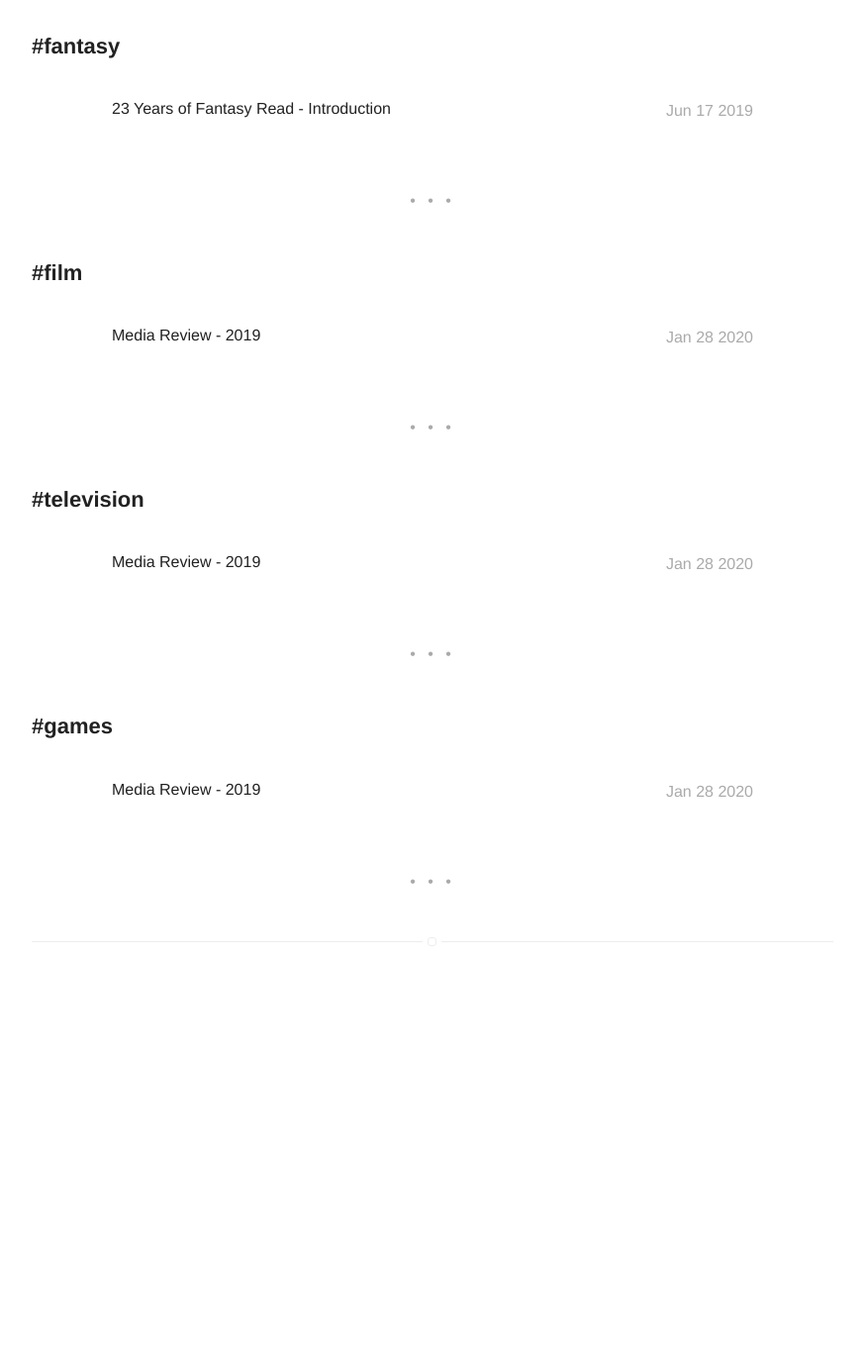
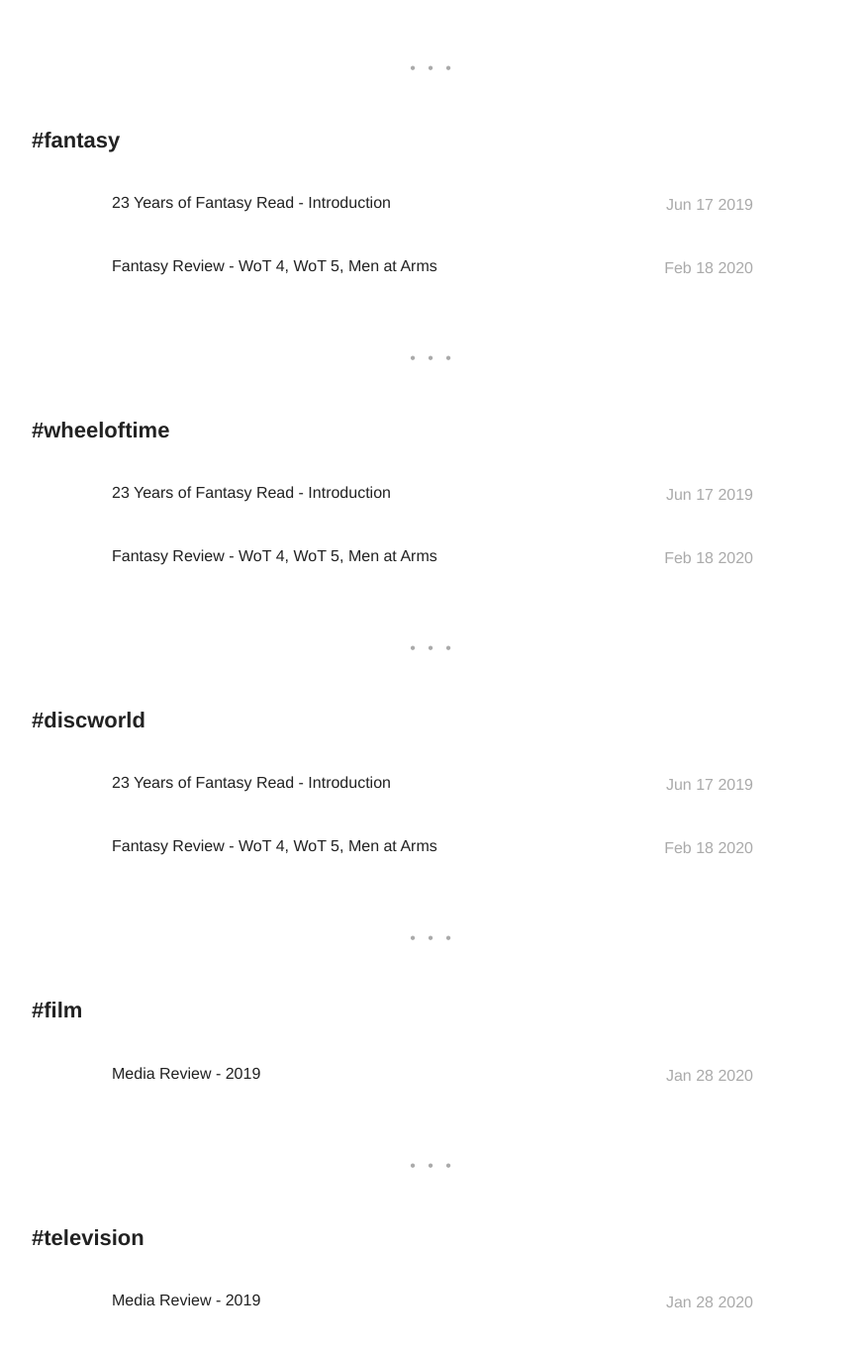
Before and after one commit to ryanwestby/ryanwestby.github.io, a Jekyll site: the page built from tags.html, in a window 1280 px wide and 1400 px high, scrolled down 3419 px. Shown: the top 1360 px of the window at 99% size, without its empty margins (203-1076 px from the left). Built offline with Jekyll 4.4.1, drawn with Linux system fonts in a browser that asks for light colours; before the commit the page ends 4451 px from its top, so only the background shows below that; part of the change alters nothing that is shown; some of the changed text lies outside the part shown.

Commit message:
Add fantasy reviews for WoT4, WoT5, Men at Arms

```diff
--- a/_posts/2019-06-17-23-years-of-fantasy-intro.md
+++ b/_posts/2019-06-17-23-years-of-fantasy-intro.md
@@ -6,6 +6,8 @@ headerImage: false
 tag:
 - books
 - fantasy
+- wheeloftime
+- discworld
 category: blog
 author: ryanwestby
 description: The beginning of my 23 Years of Fantasy Read
--- /dev/null
+++ b/_posts/2020-02-18-fantasy-review-92-93.md
@@ -0,0 +1,143 @@
+---
+title: Fantasy Review - WoT 4, WoT 5, Men at Arms
+layout: post
+date: 2020-02-18 05:00
+headerImage: false
+tag:
+- fantasy
+- books
+- wheeloftime
+- discworld
+category: blog
+author: ryanwestby
+description: A review of Wheel of time Books 4 and 5, as well as Men at Arms by Terry Pratchett
+image: /assets/images/fantasy/shadow_rising.jpg
+---
+
+# Book Four of The Wheel of Time: The Shadow Rising by Robert Jordan (1992)
+
+Spoiler Warning!
+
+## Aiel Waste
+
+Rand and company just sort of mill about at the Stone of Tear for the first third of the book before the crew finally splits out into the world. Rand, Mat, Egwene, and Moraine take a portal out to a new place called Rhuidean, in the Aiel Waste. Neat! Book 3 had a fun introduction to these folk, and so it's nice to get some more of their story. Rand quite literally gets their back story when he passes through some magical glass columns and we get the Visions of Rhuidean sequence:
+
+## Visions of Rhuidean
+
+The purpose of the magical glass columns in Rhuidean seems to be to let an Aiel experience the lives of their ancestors. Overall this is another solid piece from Robert Jordan. The backstory of the Aiel is revealed in such an interesting and engaging way, I really enjoyed this. The glimpse into the futuristic high tech society of the past was unexpected and awesome.
+
+A popular opinion for this series seems to be that it's packed with an almost unnecessary amount of detail. While I generally agree with that sentiment, every once in awhile Jordan will throw these amazing bits of writing at you that make a lot of that detail worth it.
+
+## Mat Power-ups - Thought and Memory
+<img style="float: right;margin-left:20px;max-width:40%;" src="/assets/images/fantasy/shadow_rising.jpg" />
+
+Mat wanders into a random door and meets some unexplained magical folk, who bestow him with some sweet power-ups. Including:
+
+- A magical anti-magic amulet
+- Memories of a bunch of war generals
+- A neat sword spear called an Ashandarei
+- The ability to speak the "Old Tongue"
+
+I'm not sure how I feel about these, they feel a little unearned. But I suppose the plot point falls in line with Mat's luck, and at least Mat will likely end up utilizing them all in a cool way.
+
+## Tanchico, Tarabon - The Black Ajah - Nynaeve, Badass
+
+We get to see another new spot when Nynaeve, Elayne and Thom go searching for Black Ajah and magical artifacts out in a port city called Tanchico. It was nice to see another new area of the world, but the most exciting bit of this plot line was Nynaeve's fight against Moghedien and her realizing that her power level matched that of a Forsaken. I also love that Nynaeve wins this fight by just hitting Moghedien with the sa'angreal.
+
+## The Two Rivers
+
+Perrin heads back home, accompanied by Faile, Loial, and a few Aiel, and together they end up repelling a massive Trolloc army siege. The whole arc is suspenseful and the stakes established are high as Perrin arrives to news of the death of his parents. This arc also includes a bunch of badass moments for each of the characters involved. Loial destroys a portal gate and outruns the Trolloc army with an injured ally on his back. Faile is able to recruit some help and saves the day a la Gandalf at Helm's Deep. And of course Perrin demonstrates his fortitude by leading the defense and then tells off some Whitecloaks that try to arrest him after the fact. Hell yeah.
+
+<img style="float: right;margin-left:20px;max-width:40%;" src="/assets/images/fantasy/choedan_kal.jpg" />
+## The Amyrlin Seat
+
+Some infighting goes on in the Aes Sedai world when a Red Ajah named Elaida takes over the "Amerlyin seat" by overthrowing the current leader, Siuan. I've got to be honest, this White Tower conflict doesn't pique my interest too much. I respect that it adds another layer of intrigue to the world, but personally I'm more invested in the characters that I've already spent the last few books with. Although, Elaida stilling Siuan was pretty metal and offered a good glimpse into that process.
+
+## Asmodean and the Choedan Kal
+
+I have to admit that I lost track of all the Forsaken awhile back. There are a lot of them and they seem to just sort of pop in and out of events and are generally there to give the crew a hard time. Rand gets another cool fight with a Forsaken named Asmodean, but after three books culminating with a Forsaken fight scene, I was growing tired with them. Rand does something a little different with this one though and manages to capture him! This sets up the possibility that Asmodean can mentor Rand. Clever!
+
+The two are also fighting over control of keys to super powerful ancient sa'angreal items, the Choedan Kal, which have some pretty awesome imagery.
+
+## Overall Opinion:
+
+I really enjoyed this entry to the series. I wrote in my opinion of Book 3 that I'm officially along for the ride and Book 4 makes me glad that I stuck it out as a lot happened in this book! Well, a lot happens, and a good portion of them were a little unmemorable, but at least our main cast got some really cool bits. Onto Book 5, The Fires of Heaven!
+
+<br>
+
+# Book Five of The Wheel of Time: The Fires of Heaven by Robert Jordan (1993)
+
+Spoiler Warning!
+
+## Cairhien
+
+<img style="float: left;margin-right:20px;max-width:40%;" src="/assets/images/fantasy/fires_of_heaven_mat.jpg" />
+The first stop after leaving the Aiel Waste is Cairhien, which is under siege from an army of bad Aiel that are known as the Shaido. It's here that we see a good first glimpse into Mat's new powers, when Mat comes up with a grand strategy for the battle pretty effortlessly, presumably with all his newfound War General knowledge.
+
+Mat then tries to create distance between himself and the rest of the crew, but is quickly brought back into the fray by the Ta'veren effect. He even gains his own personal unit to lead gets a major kill in when he takes out the leader of the bad Aiel! This is all pretty awesome, made even better by the name his little crew gives themselves, The Band of the Red Hand.
+
+## Traveling
+
+Rand learns a fast travel trick from Aviendha, this time it's called Traveling. So we had Portal Stones in the early books, then we were introduced to Skimming in the last book, and now we have the quickest and most efficient method in Traveling. The scene that introduces Traveling was also fun as Aviendha and Rand accidentally Travel out to a winter scape and Rand gains yet another girlfriend (I've lost count of these).
+
+<img style="float: right;margin-left:20px;max-width:40%;" src="/assets/images/fantasy/fires_of_heaven.png" />
+## Moraine's Death
+
+This was a powerful event! Moraine goes out in a badass way, and it seems like it's the right point in the story to lose one of her importance. It forces the rest of the crew to step up their game. And I appreciated that Jordan was able to properly convey the weight of the loss.
+
+After Moraine's death, Rand and company dip out to yet another new spot, Caemlyn, where Mat, Aviendha, and Asmodean promptly get killed off also! This makes Rand *very angry*, and he sets off for revenge.
+
+## Nynaeve vs. Moghedien
+
+The heroines all get themselves into a variety of adventures and situations, the particulars of which are generally difficult to recall. I remember some intrigue between different groups of Aes Sedai,  a traveling circus, a semi-interesting bit about a Seanchan lady, Elayne bonds an archer from that Heroes of the Horn group, and some stuff about Elayne's bro Galad.
+
+Meh, I think my favorite out of this crew is Nynaeve. She's funny, compelling, and her class is fun (Berserker Healer). Nynaeve gets in another round versus Moghedien in this book, and this time Nynaeve even captures Moghedien! Towards the end of the book Nynaeve also distracts another Forsaken, allowing Rand to kill him with balefire. This was the Forsaken that killed all of Rand's friends earlier on, so killing him with balefire brings them all back. Exciting!
+
+## Overall opinion
+
+I wasn't sure about this one. First of all, Perrin seems to have went on honeymoon since he and Faile were totally absent from this entry. Other than that, it does feels like a lot happened: Rand gets some new powers, Mat gets another power-up, the good guys lose a big gun, the bad guys lose a couple bad guys, and a bunch of other game pieces in the world get shuffled around a bit. But it's hard to know the real ramifications of all these events. I'm a little bored yet still compelled to stay in this world and continue on. I suppose this is the nature of epic fantasy.
+
+<br>
+
+<img style="margin-left:auto;margin-right:auto;display:block;max-width:70%;" src="/assets/images/fantasy/men_at_arms.jpg" />
+
+# Men at Arms by Terry Pratchett
+
+No spoilers for this first section.
+
+The first Discworld book I read was Guards! Guards!, so I was pretty excited to finally return to these characters. Moreover, I feel like Pratchett was still feeling out what exactly he wanted Discworld to be back when he wrote Guards! Guards!, which was the 6th entry to the series. Now with Men at Arms, the 15th entry, I feel that Pratchett has a found a fine footing with the series and his characters.
+
+Pratchett manages to tackle integration, class, politics, and gun control in an effortlessly hilarious and engaging way throughout Men at Arms. The premise of the book is that there's a new reform to bring greater representation of diversity among the City Watch, so they bring on a troll, a dwarf, and a lady werewolf. It's established that everyone in the city is speceist in some way, and especially trolls vs dwarves, so we get a lot of thought-provoking situations from this. Another premise is that Captain Vimes is stepping down in order to marry the richest woman in the city, Lady Sybil, which offers some bits about rags to riches and humility. There's also a whirlwind of a whodunnit plot involving assassins, a Hitler dog, and even clowns at one point.
+
+I liked Guards! Guards! enough to commit to reading as many Discworld novels as possible, and I was thoroughly pleased with the continuation of the City Watch plot line from Guards! Guards! I really look forward to Discworld between all the other fantasy I'm reading. They go by quickly as Pratchett hits you with a whirlwind of jokes and dialogue and clever witticisms, it's very much the book form of those 1940s screwball comedies like His Girl Friday.
+
+Overall I can't recommend the City Watch novels enough.
+
+Here are some more specific things I enjoyed from this novel:
+
+**Spoiler warning from here on!**
+
+## Carrot:Superman::Vimes:Batman
+
+Pratchett essentially uses this entry to the City Watch to make it clear that he wants to set the stage for these different shades of "hero" in Carrot and Vimes. Carrot is the Superman of the group, whereas Vimes gets the edge. I think he achieves this exploration really well in this novel with these characters, with multiple compelling scenes that test one or both of Carrot and Vimes. That brings me to my next point to, which is:
+
+## Pratchett establishing the "Good Is Not Soft" trope
+
+"If you have to look along the shaft of an arrow from the wrong end, if a man has you entirely at his mercy, then hope like hell that man is an evil man. Because the evil like power, power over people, and they want to see you in fear. They want you to know you're going to die. So they'll talk. They'll gloat. They'll watch you squirm. They'll put off the moment of murder like another man will put off a good cigar. So hope like hell your captor is an evil man. A good man will kill you with hardly a word."
+
+Pratchett takes care to paint in some nuance for the type of hero that he wants Carrot to be with bits like the above paragraph. It's that certain depth that brings a character to life and glues you to the pages.
+
+## Detritus and Cuddy
+
+One of the best parts of the novel for me. Their relationship alone makes this worth reading.
+
+## Angua
+
+I enjoyed this character, but I didn't think Pratchett explored the dynamics surrounding her as much as he could have. I don't think we get her point of view until much later, at which point I think her character comes to life. But that's alright, as the characterization that does unfold is pretty fantastic and has me excited for the next City Watch books. Oh and I of course also loved all the bits around Carrot x Angua.
+
+## Vimes
+
+How rad is this character? There are multiple scenes that contribute to his greatness, to name a couple:
+
+1. We find out Vimes has been spending half of his meager wages providing for the widows and children of dead Watchmen.
+2. Vimes is able to put the gonne down.
```
Also changed, not shown: assets/images/fantasy/choedan_kal.jpg (added), assets/images/fantasy/fires_of_heaven.png (added), assets/images/fantasy/fires_of_heaven_mat.jpg (added), assets/images/fantasy/men_at_arms.jpg (added), assets/images/fantasy/rand4.jpg (added), assets/images/fantasy/shadow_rising.jpg (added).
